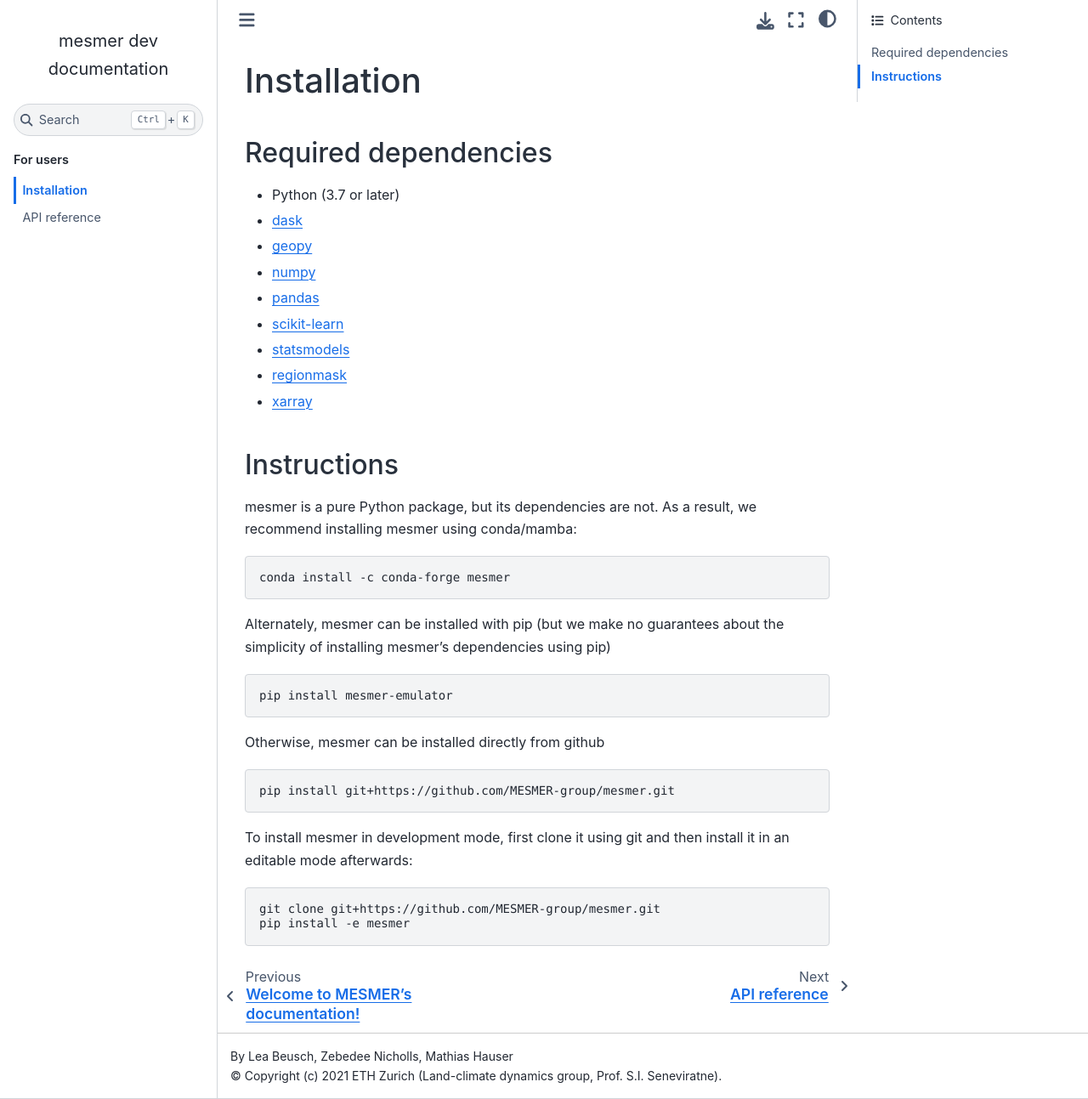
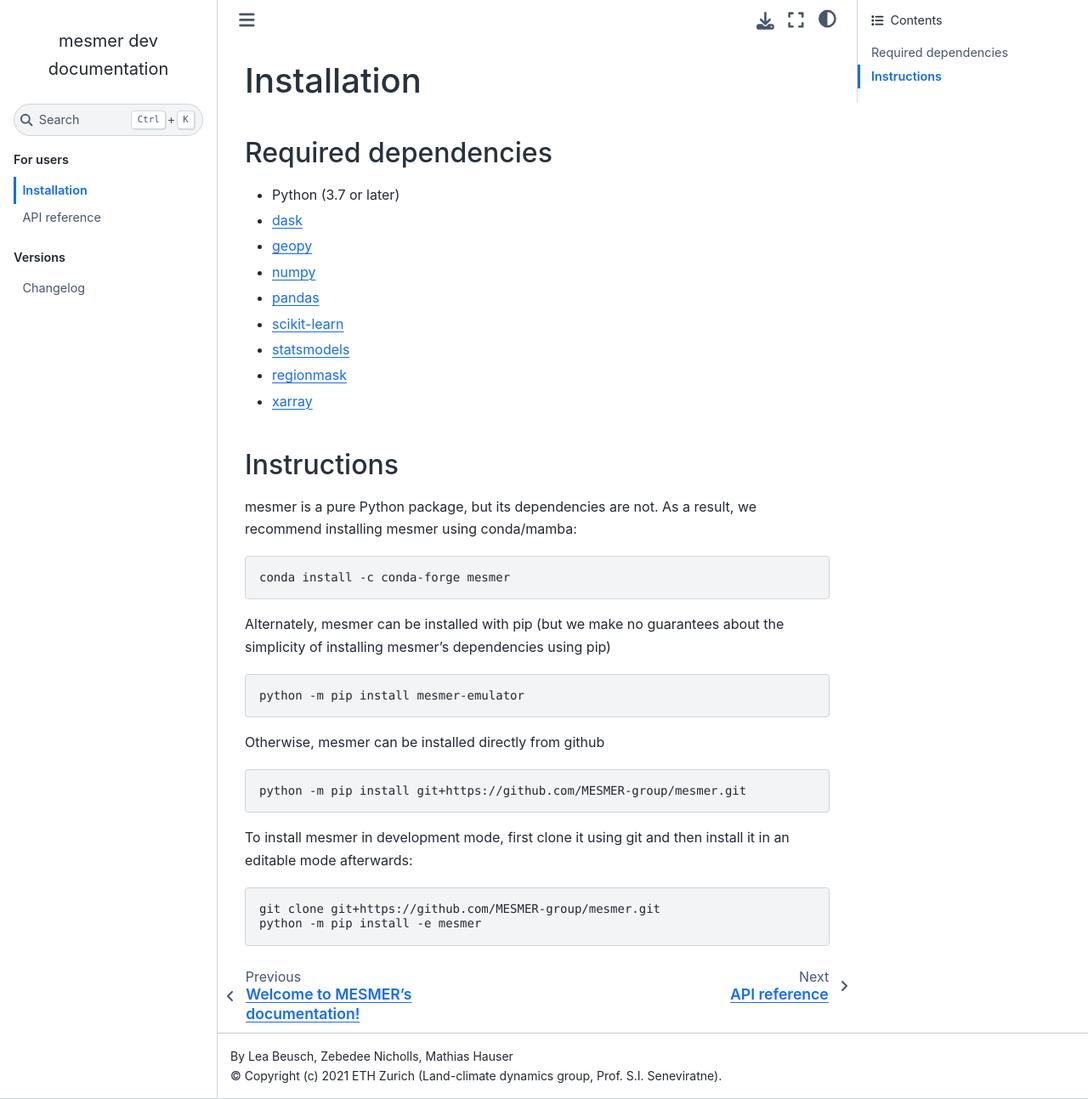
Before and after one commit to MESMER-group/mesmer, a Sphinx documentation site: the page built from docs/source/installation.rst, in a window 1280 px wide and 1293 px high. Shown: the whole window at 85% size. Built offline with Sphinx 7.4.7 and the Sphinx Book theme 1.1.4, drawn with Linux system fonts in a browser that asks for light colours; pages that are not in the unit, such as notebooks, are missing from menus.

Commit message:
Revert to python -m pip install

```diff
--- a/docs/source/installation.rst
+++ b/docs/source/installation.rst
@@ -29,13 +29,13 @@
 
 .. code-block:: bash
 
-   pip install mesmer-emulator
+   python -m pip install mesmer-emulator
 
 Otherwise, mesmer can be installed directly from github
 
 .. code-block:: bash
 
-   pip install git+https://github.com/MESMER-group/mesmer.git
+   python -m pip install git+https://github.com/MESMER-group/mesmer.git
 
 To install mesmer in development mode, first clone it using git and then
 install it in an editable mode afterwards:
@@ -43,6 +43,6 @@
 .. code-block:: bash
 
    git clone git+https://github.com/MESMER-group/mesmer.git
-   pip install -e mesmer
+   python -m pip install -e mesmer
 
 .. _conda: http://conda.io/
```
Also changed, not shown: docs/source/changelog.rst (renamed from doc/source/changelog.rst).
